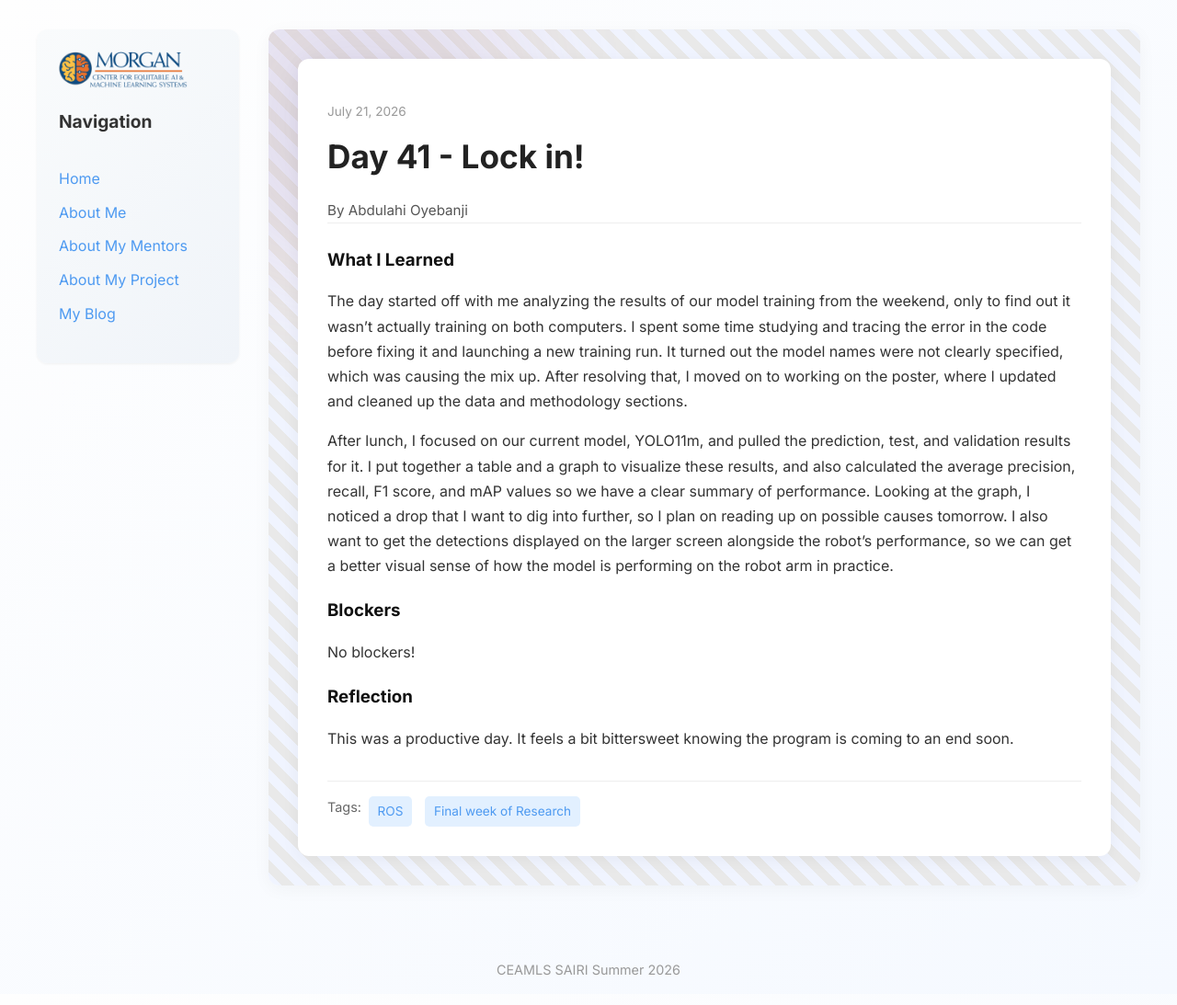
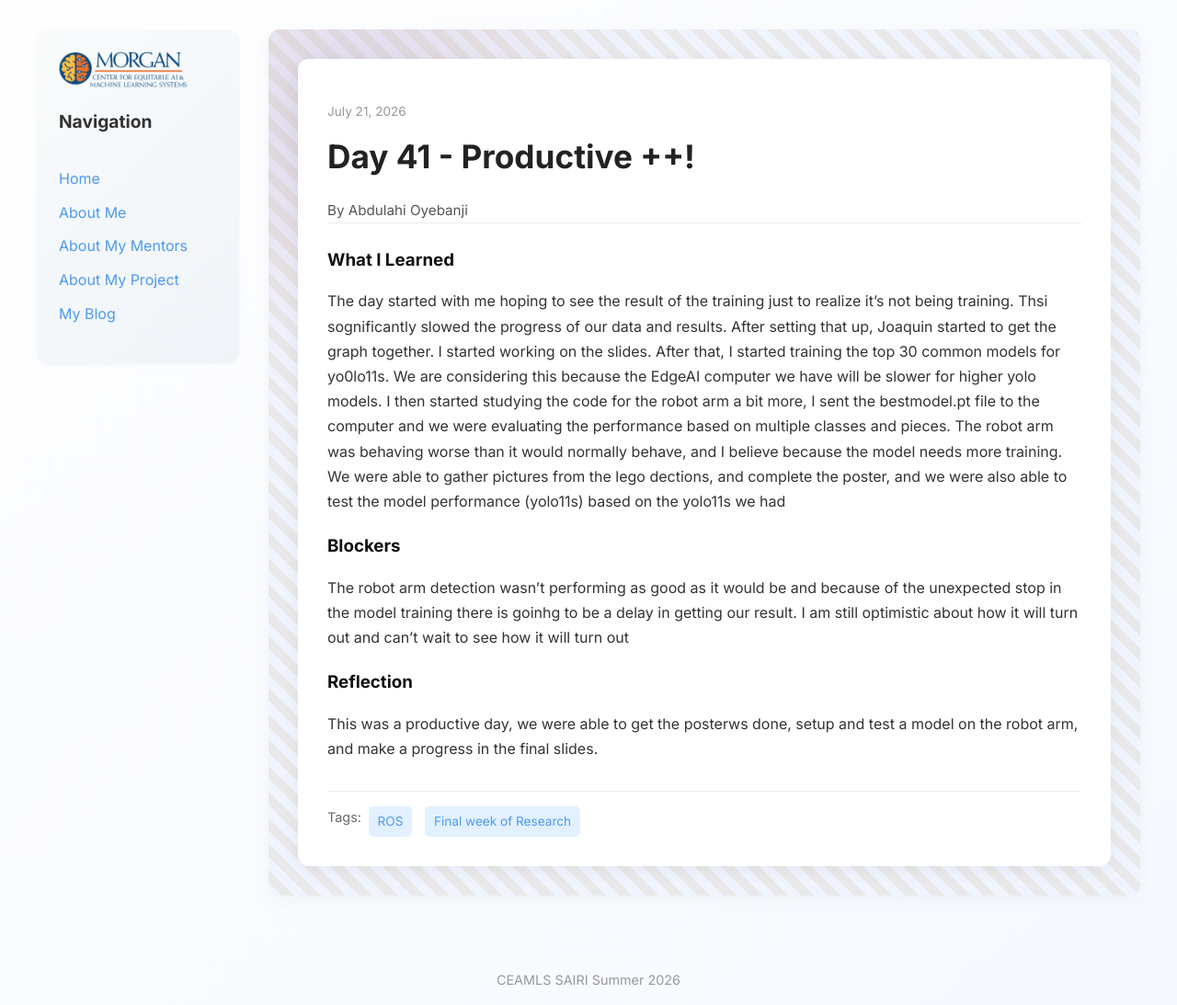
Before and after one commit to abdulahi-banji/abdulahi-banjiceamls26.github.io, a Jekyll site: the page built from _posts/2026-07-21-day-41.md, in a window 1280 px wide. Shown: the whole page at 92% size. Built offline with Jekyll 4.4.1, drawn with Linux system fonts in a browser that asks for light colours.

Commit message:
day 41 draft

```diff
--- a/_posts/2026-07-21-day-41.md
+++ b/_posts/2026-07-21-day-41.md
@@ -1,18 +1,16 @@
 ---
 layout: post
-title: "Day 41 - Lock in!"
+title: "Day 41 - Productive ++!"
 date: "2026-07-21 00:00:00"
 permalink: /day41.html
 tags: ['ROS', "Final week of Research"]
 
 what_i_learned: |
-  The day started off with me analyzing the results of our model training from the weekend, only to find out it wasn't actually training on both computers. I spent some time studying and tracing the error in the code before fixing it and launching a new training run. It turned out the model names were not clearly specified, which was causing the mix up. After resolving that, I moved on to working on the poster, where I updated and cleaned up the data and methodology sections.
-
-  After lunch, I focused on our current model, YOLO11m, and pulled the prediction, test, and validation results for it. I put together a table and a graph to visualize these results, and also calculated the average precision, recall, F1 score, and mAP values so we have a clear summary of performance. Looking at the graph, I noticed a drop that I want to dig into further, so I plan on reading up on possible causes tomorrow. I also want to get the detections displayed on the larger screen alongside the robot's performance, so we can get a better visual sense of how the model is performing on the robot arm in practice.
+  The day started with me hoping to see the result of the training just to realize it's not being training. Thsi sognificantly slowed the progress of our data and results. After setting that up, Joaquin started to get the graph together. I started working on the slides. After that, I started training the top 30 common models for yo0lo11s. We are considering this because the EdgeAI computer we have will be slower for higher yolo models. I then started studying the code for the robot arm a bit more, I sent the bestmodel.pt file to the computer and we were evaluating the performance based on multiple classes and pieces. The robot arm was behaving worse than it would normally behave, and I believe because the model needs more training. We were able to gather pictures from the lego dections, and complete the poster, and we were also able to test the model performance (yolo11s) based on the yolo11s we had
 
 blockers: |
-  No blockers!
+  The robot arm detection wasn't performing as good as it would be and because of the unexpected stop in the model training there is goinhg to be a delay in getting our result. I am still optimistic about how it will turn out and can't wait to see how it will turn out
 
 reflection: |
-  This was a productive day. It feels a bit bittersweet knowing the program is coming to an end soon.
+  This was a productive day, we were able to get the posterws done, setup and test a model on the robot arm, and make a progress in the final slides.
 ---
```
